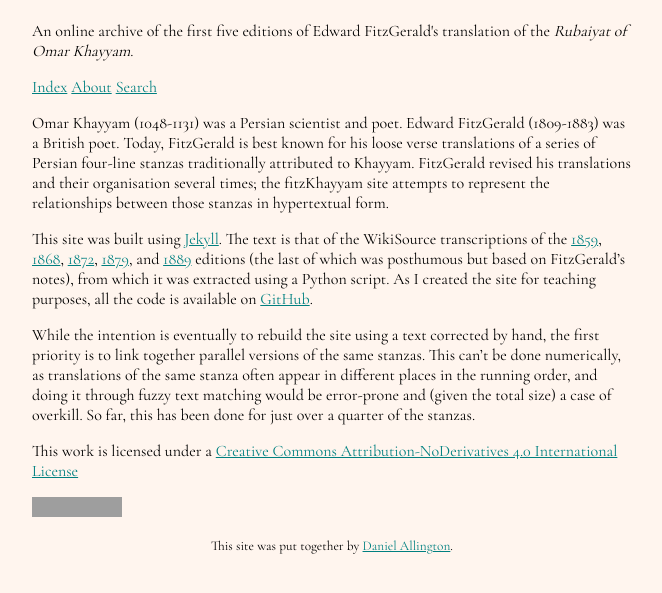
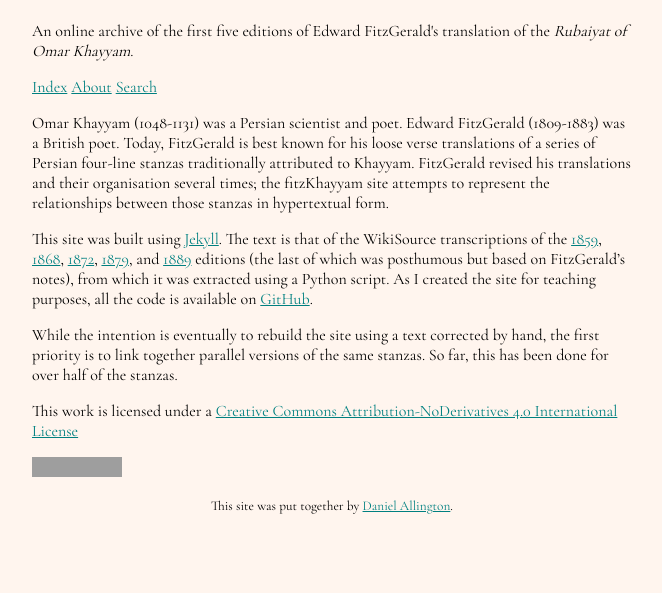
Before and after one commit to daniel-allington/fitzKhayyam, a Jekyll site: the page built from about.md, in a window 1280 px wide. Shown: the top 593 px of the page, without its empty margins (308-970 px from the left). Built offline with Jekyll 4.4.1, drawn with Linux system fonts in a browser that asks for light colours; grey boxes are pictures that could not be loaded.

Commit message:
update to reflect progress on identification of parallel stanzas

```diff
--- a/about.md
+++ b/about.md
@@ -8,7 +8,7 @@ Omar Khayyam (1048-1131) was a Persian scientist and poet. Edward FitzGerald (18
 
 This site was built using [Jekyll](https://github.com/jekyll). The text is that of the WikiSource transcriptions of the [1859](https://en.wikisource.org/wiki/The_Rubaiyat_of_Omar_Khayyam_(tr._Fitzgerald,_1st_edition)/The_Rubaiyat_of_Omar_Khayyam), [1868](https://en.wikisource.org/wiki/The_Rubaiyat_of_Omar_Khayyam_(tr._Fitzgerald,_2nd_edition)), [1872](https://en.wikisource.org/wiki/The_Rubaiyat_of_Omar_Khayyam_(tr._Fitzgerald,_3rd_edition)), [1879](https://en.wikisource.org/wiki/The_Rubaiyat_of_Omar_Khayyam_(tr._Fitzgerald,_4th_edition)), and  [1889](https://en.wikisource.org/wiki/The_Rubaiyat_of_Omar_Khayyam_(tr._Fitzgerald,_5th_edition)) editions (the last of which was posthumous but based on FitzGerald's notes), from which it was extracted using a Python script. As I created the site for teaching purposes, all the code is available on [GitHub](https://github.com/daniel-allington/fitzKhayyam).
 
-While the intention is eventually to rebuild the site using a text corrected by hand, the first priority is to link together parallel versions of the same stanzas. This can't be done numerically, as translations of the same stanza often appear in different places in the running order, and doing it through fuzzy text matching would be error-prone and (given the total size) a case of overkill. So far, this has been done for just over a quarter of the stanzas.
+While the intention is eventually to rebuild the site using a text corrected by hand, the first priority is to link together parallel versions of the same stanzas. So far, this has been done for  over half of the stanzas.
 
 This work is licensed under a
 [Creative Commons Attribution-NoDerivatives 4.0 International License](https://creativecommons.org/licenses/by-nd/4.0/)
```
